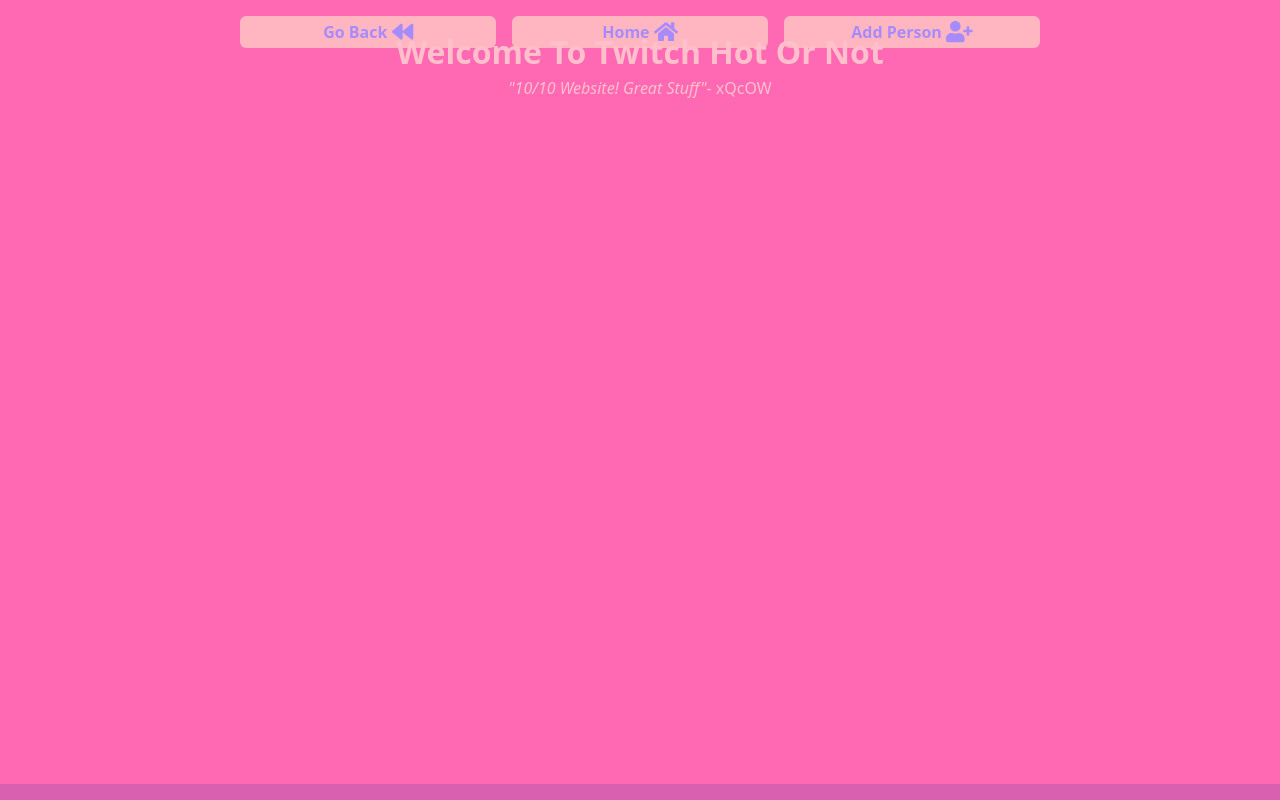
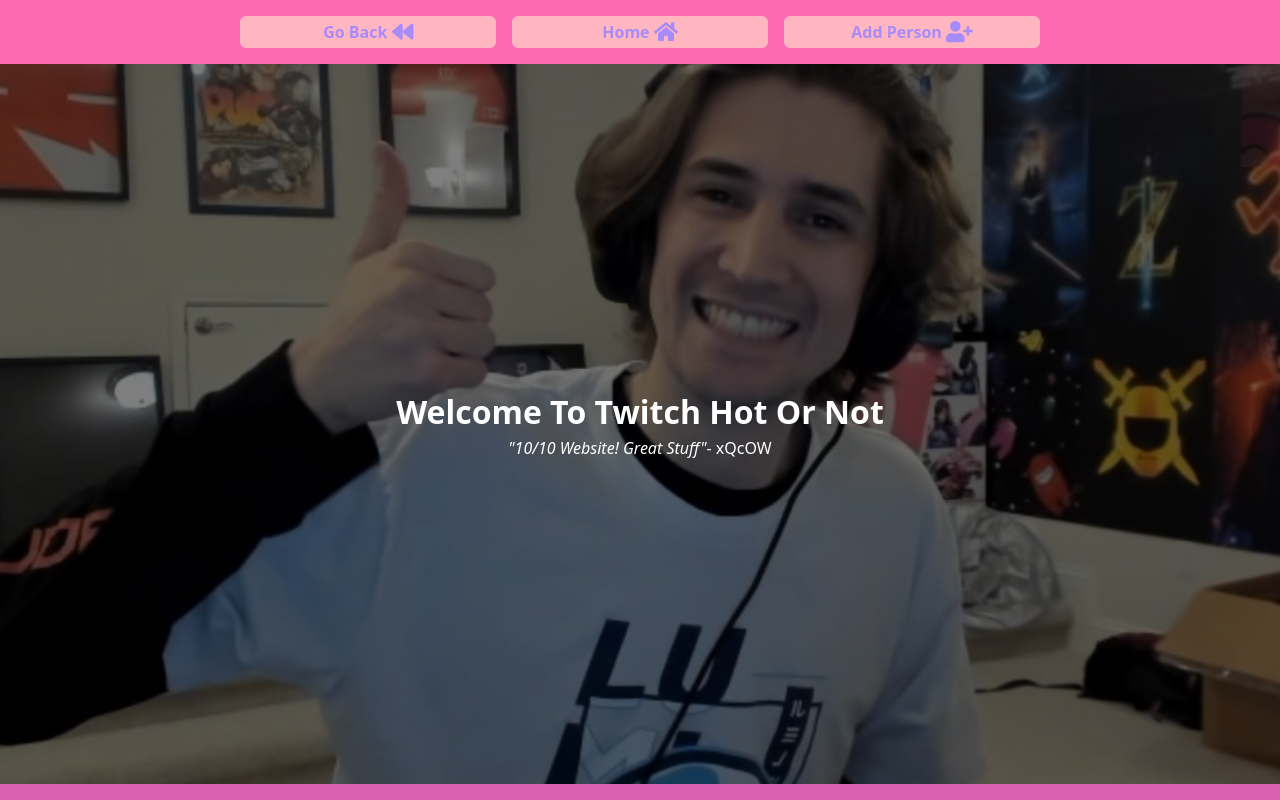
Before and after one commit to ArmyaAli/hot_or_not, a React (Create React App) app in the folder Client/: page / in a window 1280 px wide. Built offline with nearby package versions, Linux system fonts and the light colour scheme.

Commit message:
fixed css

```diff
--- a/Client/src/Pages/styles/HomePage.css
+++ b/Client/src/Pages/styles/HomePage.css
@@ -2,6 +2,7 @@
     width: 100%;
     background-color: #FF69B4;
     min-height: 720px;
+    height: 400px;
 }
 
 .mid {
@@ -13,22 +14,25 @@
 }
 
 .banner-wrapper {
+    display: flex;
+    align-items: center;
+    justify-content: center;
     background-image: linear-gradient(rgba(0, 0, 0, 0.5), rgba(0, 0, 0, 0.5)), url("../../Images/xQc-smile.jpg");
+    /* background-image:  url("../../Images/xQc-smile.jpg"); */
     height: 100%;
+    width: 100%;
     background-attachment: fixed;
     background-position: center;
     background-repeat: no-repeat;
     background-size: cover;
-    position: relative;
 }
 
 .banner-text {
+    width: 50%;
+    margin: 0 auto;
     text-align: center;
-    position: absolute;
-    top: 50%;
-    left: 50%;
-    transform: translate(-50%, -50%);
-    color: pink;
+    color: white;
+    padding:
 }
 
 .banner-title {
```
